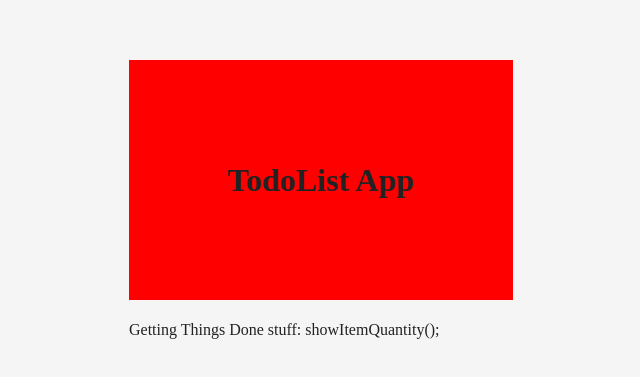
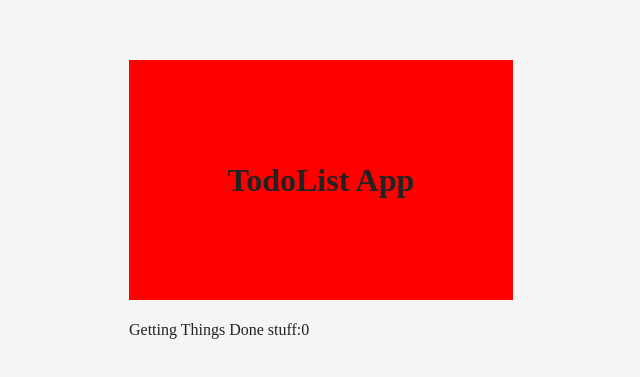
Before and after one commit to lehronn/16.4, a React app: page / in a window 1280 px wide. Shown: the part 219-596 px from the top of the page, without its empty margins (327-967 px from the left). Built offline with nearby package versions, Linux system fonts and the light colour scheme.

Commit message:
final 16.4

```diff
--- a/src/components/Title.js
+++ b/src/components/Title.js
@@ -3,26 +3,16 @@ import uuid from 'uuid';
 import style from './Title.css';
 
 class Title extends React.Component {
-  constructor(props) {
-    super(props);
-    this.state = {
-      data: []
-    };
-  }
-
-  showItemQuantity() {
-    return this.props.innerText = this.props(data.length);
-  }
 
   render() {
     return (
       <div className={style.TodoTitle}>
       <h1>TodoList App</h1>
       Getting Things Done stuff:
-      showItemQuantity();
+      <span>{this.props.todoCount}</span>
       </div>
     );
   }
-  }
+}
 
-  export default Title;
+export default Title;
--- a/src/containers/App.js
+++ b/src/containers/App.js
@@ -29,7 +29,7 @@ class App extends React.Component {
   render() {
     return (
       <div className={style.TodoApp}>
-        <Title />
+        <Title todoCount={this.state.data.length}/>
       </div>
     );
   }
```
Also changed, not shown: 1 other file (tests, documents, lock files or other folders).
